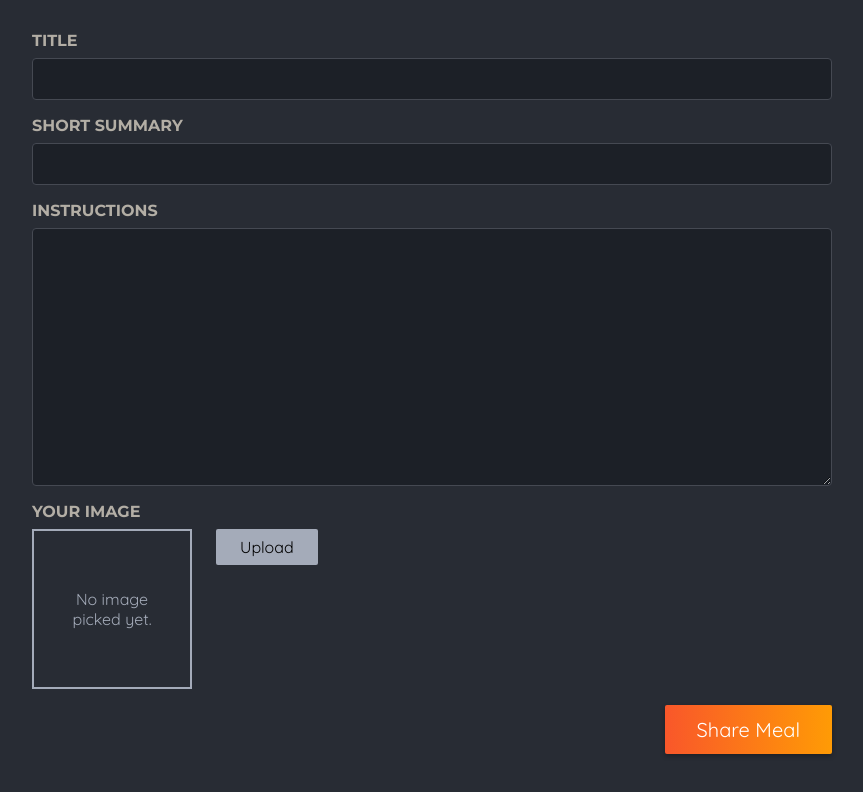
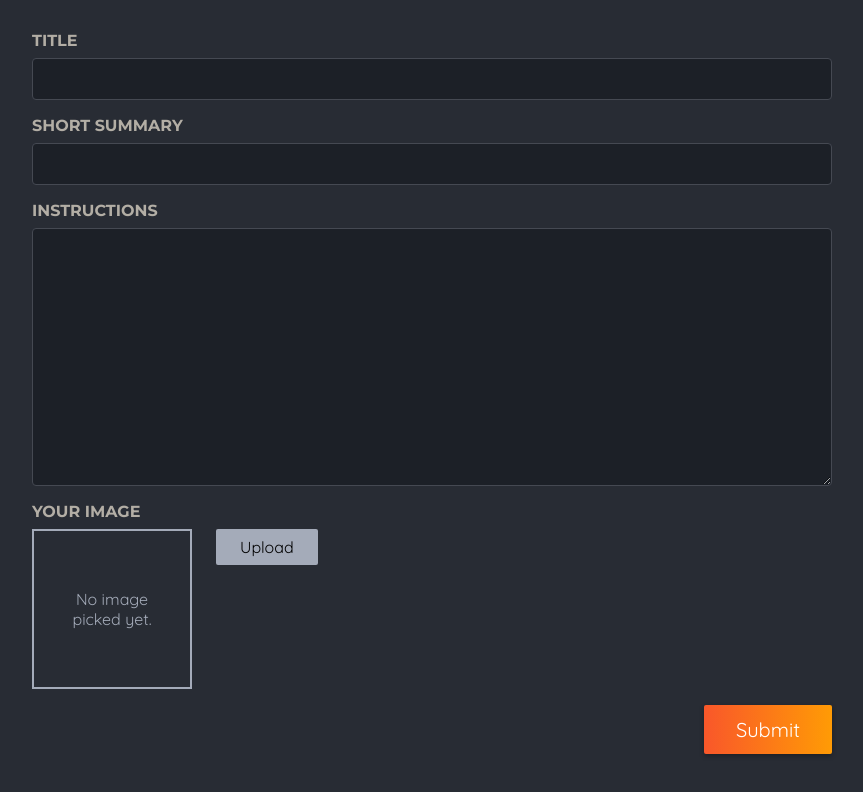
Before and after one commit to yvelltt/foodieNextLearning, a Next.js app: page /meals/share in a window 1280 px wide. Shown: the part 767-1559 px from the top of the page, without its empty margins (32-895 px from the left). Built offline with nearby package versions, Linux system fonts and the light colour scheme.

Commit message:
pennding btn effect

```diff
--- /dev/null
+++ b/app/meals/meals-form-submit.js
@@ -0,0 +1,11 @@
+'use client';
+
+import { useFormStatus } from 'react-dom';
+
+export default function MealsFormSubmit() {
+    const { pending } = useFormStatus();
+
+    return <button>
+        {pending ? 'Submitting...' : 'Submit'}
+    </button>
+}
--- a/app/meals/share/page.js
+++ b/app/meals/share/page.js
@@ -1,6 +1,8 @@
 import classes from './page.module.css';
 import ImagePicker from '@/components/meals/image-picker/image-picker';
 import { shareMeal } from '@/libs/action';
+
+import MealsFormSubmit from '../meals-form-submit';
 
 export default function ShareMealPage() {
 
@@ -43,7 +45,7 @@ export default function ShareMealPage() {
           </p>
           <ImagePicker label="Your image" name="image" required/>
           <p className={classes.actions}>
-            <button type="submit">Share Meal</button>
+            <MealsFormSubmit />
           </p>
         </form>
       </main>
```
Also changed, not shown: public/images/df.png (added), 1 other file (tests, documents, lock files or other folders).
